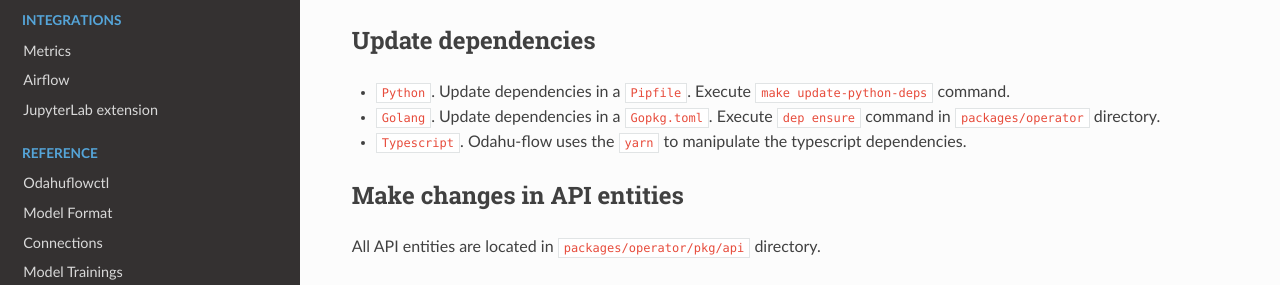
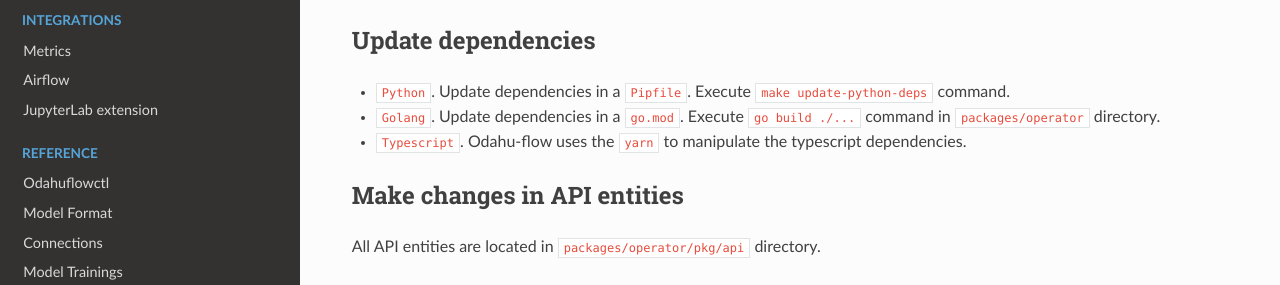
Before and after one commit to odahu/odahu-docs, a Sphinx documentation site: the page built from source/dev_hints.md, in a window 1280 px wide and 900 px high, scrolled down 708 px. Shown: the part 149-434 px from the top of the window. Built offline with Sphinx 7.4.7 and the Read the Docs theme 2.0.0, drawn with Linux system fonts in a browser that asks for light colours; formulas are drawn with MathJax 3.

Commit message:
Update docs for go modules (#32)

```diff
--- a/source/dev_hints.md
+++ b/source/dev_hints.md
@@ -32,7 +32,7 @@
 
 * `Python`. Update dependencies in a `Pipfile`. Execute `make update-python-deps` command.
 
-* `Golang`. Update dependencies in a `Gopkg.toml`. Execute `dep ensure` command in `packages/operator` directory.
+* `Golang`. Update dependencies in a `go.mod`. Execute `go build ./...` command in `packages/operator` directory.
 
 * `Typescript`. Odahu-flow uses the `yarn` to manipulate the typescript dependencies.
 
```
Also changed, not shown: source/dev_general.md (+1 -1 lines).
